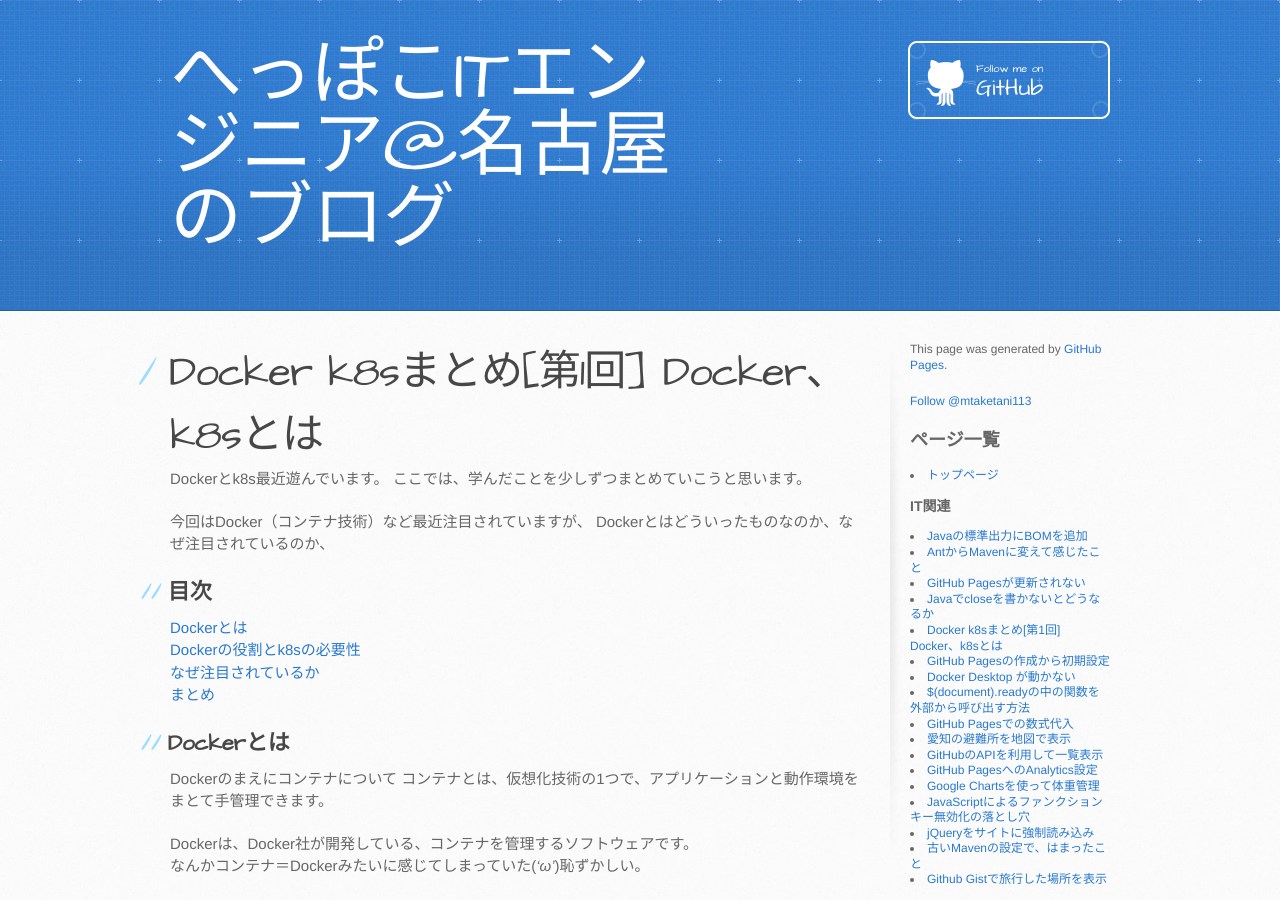
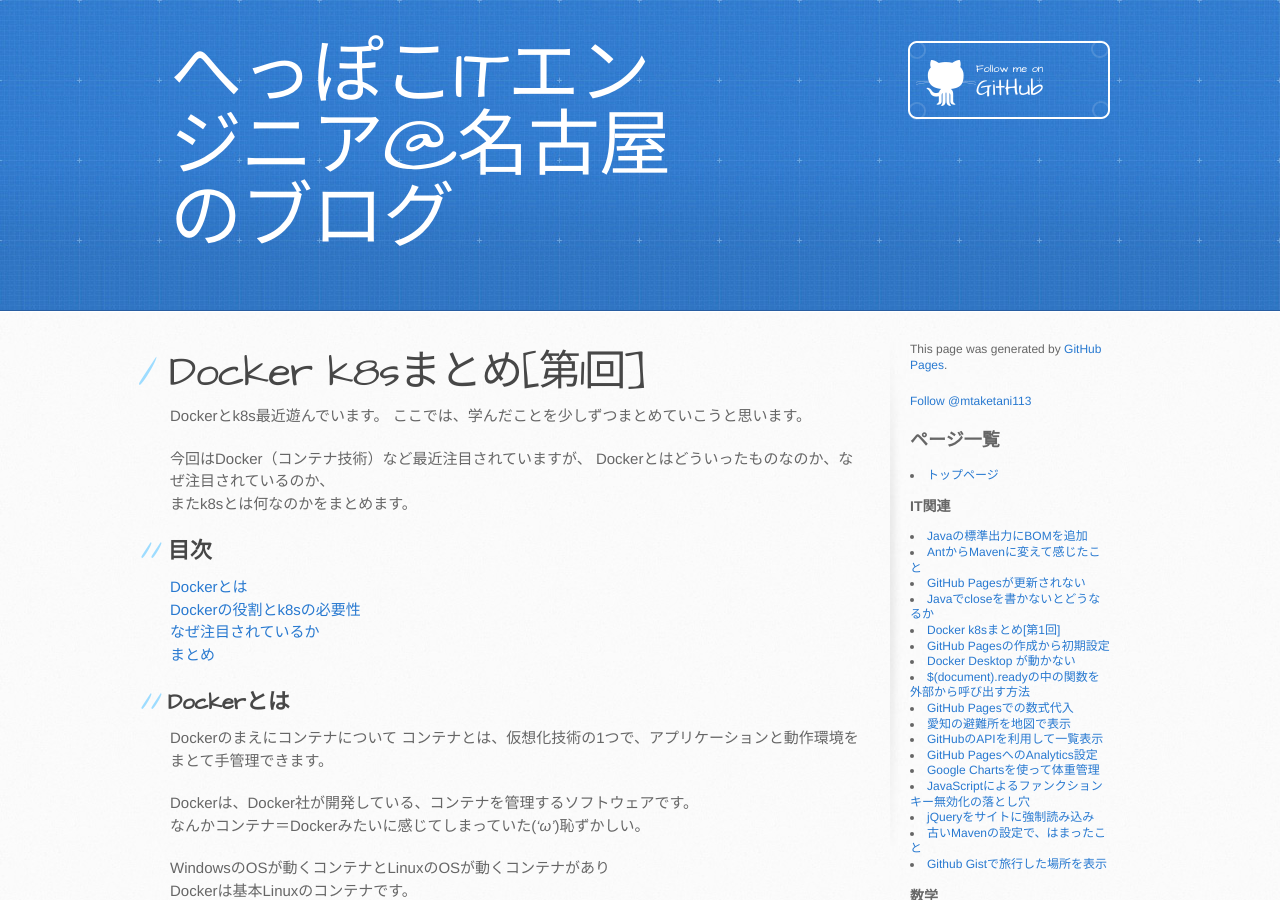
Before and after one commit to mtaketani113/mtaketani113.github.io, a Jekyll site: the page built from it/container/containerPart01.md, in a window 1280 px wide and 900 px high. Built offline with Jekyll 4.4.1, drawn with Linux system fonts in a browser that asks for light colours; comment, search, counter and statistics services are not loaded; the repository's description, which GitHub fills in, is left out.

Commit message:
記事修正

```diff
--- a/it/container/containerPart01.md
+++ b/it/container/containerPart01.md
@@ -1,6 +1,6 @@
 ---
 layout: default
-title: Docker k8sまとめ[第1回] Docker、k8sとは
+title: Docker k8sまとめ[第1回]
 description: Docker k8sまとめ。第1回はDocker、k8sとはどういったものなのか。なぜ注目されているのかをまとめます。
 category: IT
 ---
@@ -10,6 +10,7 @@ Dockerとk8s最近遊んでいます。
 
 今回はDocker（コンテナ技術）など最近注目されていますが、
 Dockerとはどういったものなのか、なぜ注目されているのか、
+またk8sとは何なのかをまとめます。
 
 ## 目次
 
```
